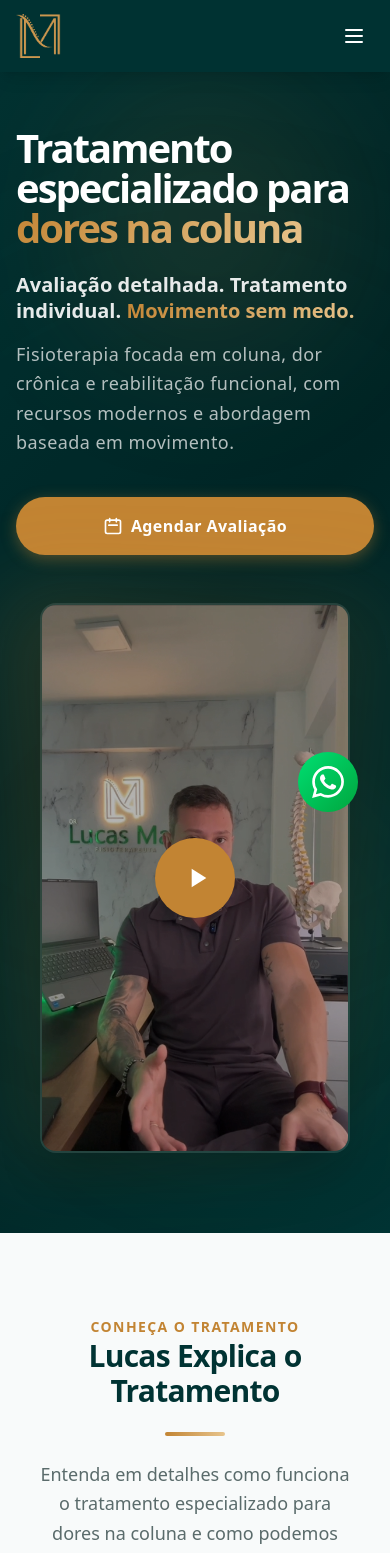
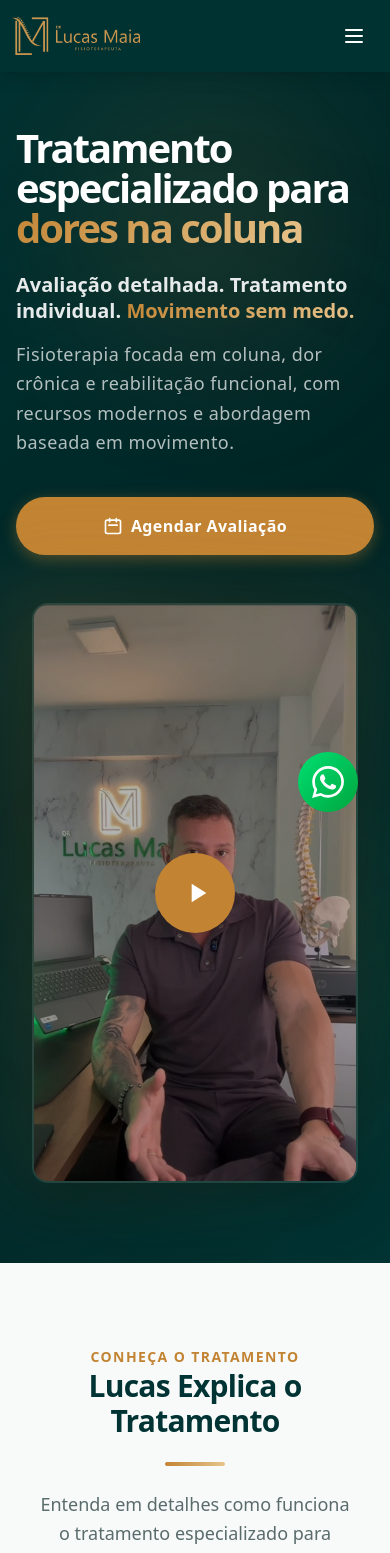
Before and after one commit to arthursingularity/lucasmaia, a Next.js app: page / in a window 390 px wide. Shown: the top 1553 px of the page. Built offline with nearby package versions, Linux system fonts and the light colour scheme.

Commit message:
code updated!

```diff
--- a/src/components/Header.tsx
+++ b/src/components/Header.tsx
@@ -36,10 +36,17 @@ export default function Header() {
                     {/* Logo */}
                     <Link href="#home" className="flex items-center gap-3">
                         <div className="w-12 h-12 flex items-center justify-center">
+                            {/* Mobile: Logo com texto */}
+                            <img
+                                src="/images/logos/SECUNDARIA 03(1).png"
+                                alt="Dr. Lucas Maia"
+                                className="w-32 left-3 absolute object-contain block sm:hidden"
+                            />
+                            {/* Desktop: Logo ícone */}
                             <img
                                 src="/images/logos/logo2.png"
                                 alt="Dr. Lucas Maia"
-                                className="w-12 h-12 object-contain"
+                                className="w-12 h-12 object-contain hidden sm:block"
                             />
                         </div>
                         <div className="hidden sm:block">
--- a/src/components/Hero.tsx
+++ b/src/components/Hero.tsx
@@ -76,7 +76,7 @@ export default function Hero() {
                             {/* Video container - Aspect ratio 9:16 para vídeo vertical */}
                             <div
                                 className="relative rounded-2xl overflow-hidden shadow-2xl border-2 border-white/10 mx-auto cursor-pointer group"
-                                style={{ aspectRatio: '9/16', maxHeight: '550px', maxWidth: '310px' }}
+                                style={{ aspectRatio: '9/16', maxHeight: '580px', maxWidth: '350px' }}
                                 onClick={() => setIsVideoPlaying(true)}
                             >
                                 {isVideoPlaying && vslVideoUrl ? (
```
